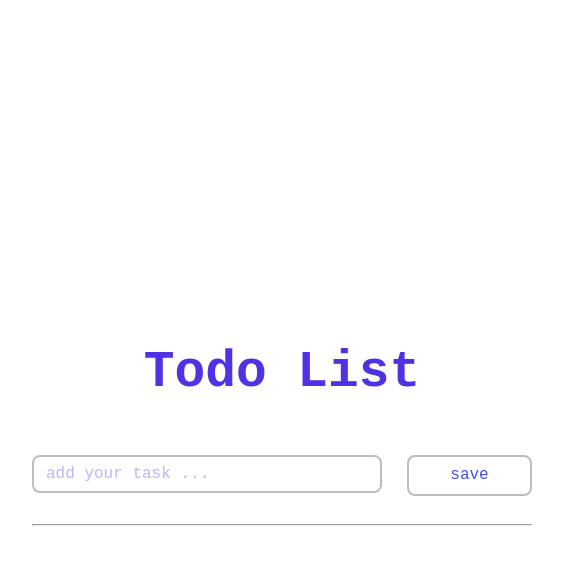
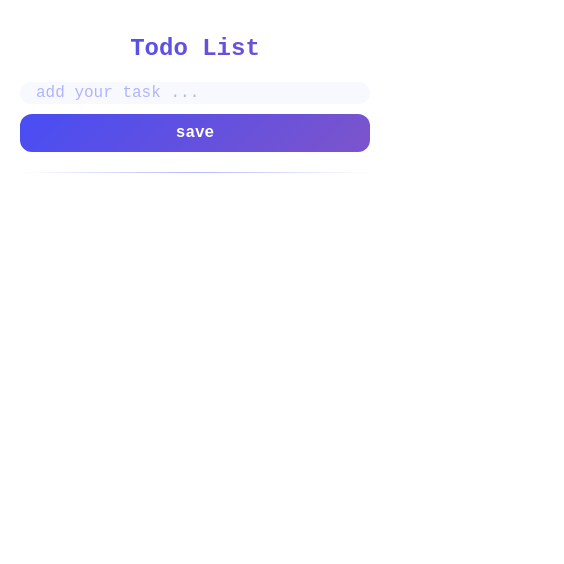
Before and after one commit to Alfaussa/Todo-List, a React (Vite) app in the folder Todo/todo-list/: page / in a window 390 px wide. Shown: the top 564 px of the page, 564 px wide, since content can reach past the window. Built offline with nearby package versions, Linux system fonts and the light colour scheme.

Commit message:
styles update

```diff
--- a/Todo/todo-list/src/App.css
+++ b/Todo/todo-list/src/App.css
@@ -1,84 +1,201 @@
 #root {
-  max-width: 1280px;
-  margin: 0 auto;
-  padding: 2rem;
-  text-align: center;
-  background: white;
+  min-height: 100vh;
+  margin: 0;
+  padding: 0;
 }
+
 *, *::before, *::after {
   box-sizing: border-box;
 }
-.todo-wrapper{
-  display: flex;
-  flex-direction: column;
-  width: 500px;
-  color:rgb(80, 50, 228);
+
+/* WRAPPER */
+.todo-wrapper {
+  width: 480px;
+  padding: 24px;
+  border-radius: 18px;
+  background: #ffffff;
+  color: #3b3fe0;
   font-family: monospace;
   font-size: 1rem;
-
+  box-shadow: 0 20px 40px rgba(72, 77, 244, 0.15);
 }
 
-.todo-form{
-display: flex;
-justify-content: space-between;
-margin: 20px 0px 20px;
+/* HEADER */
+.todo-header {
+  font-size: 28px;
+  margin-bottom: 16px;
+  text-align: center;
+  background: linear-gradient(90deg, #484df4, #7c54cb);
+  -webkit-background-clip: text;
+  -webkit-text-fill-color: transparent;
 }
-.todo-input{
-display: flex;
-  width: 70%;
-  height: calc(2.25rem + 2px);
-  padding: 0.375rem 0.75rem;
+
+/* FORM */
+.todo-form {
+  display: flex;
+  gap: 12px;
+  margin: 20px 0;
+}
+
+.todo-input {
+  flex: 1;
+  height: 44px;
+  padding: 0 14px;
   font-family: inherit;
   font-size: 1rem;
-  font-weight: 400;
-  line-height: 1.5;
   color: #3352c1;
-  background-color: #fff;
-  background-clip: padding-box;
-  border: 2px solid #bdbdbd;
-  border-radius: 0.5rem;
-  transition: border-color 0.15s ease-in-out, box-shadow 0.15s ease-in-out;
+  background: #f8f9ff;
+  border: 2px solid transparent;
+  border-radius: 12px;
+  transition: 0.25s;
 }
+
 .todo-input::placeholder {
   color: #484df4;
   opacity: 0.4;
 }
+
 .todo-input:focus {
-  color: #7c54cb;
-  background-color: #fff;
-  border-color: #979dde;
-  outline: 0;
-  box-shadow: 0 0 0 0.2rem rgba(158, 158, 158, 0.25);
+  background: #ffffff;
+  border-color: #7c54cb;
+  outline: none;
+  box-shadow: 0 0 0 4px rgba(124, 84, 203, 0.15);
 }
-.todo-button{
-width: 25%;
-background-color: #fff;
-  background-clip: padding-box;
-  border: 2px solid #bdbdbd;
-  border-radius: 0.5rem;
-  transition: border-color 0.15s ease-in-out, box-shadow 0.15s ease-in-out;
-   color: #484df4;
-   font-family: inherit;
+
+.todo-button {
+  width: 120px;
+  border-radius: 12px;
+  border: none;
+  background: linear-gradient(135deg, #484df4, #7c54cb);
+  color: #ffffff;
+  font-family: inherit;
+  font-weight: 600;
+  cursor: pointer;
+  transition: 0.25s;
 }
-.completed {
-  text-decoration: line-through;
+
+.todo-button:hover {
+  transform: translateY(-1px);
+  box-shadow: 0 10px 20px rgba(72, 77, 244, 0.35);
 }
-.todo-divider{
-  color: #382dd5;
-  border-bottom-width: 1px;
-    margin-left: 0;
-  margin-right: 0;
+
+/* DIVIDER */
+.todo-divider {
+  border: none;
+  height: 1px;
+  background: linear-gradient(90deg, transparent, #484df466, transparent);
+  margin: 20px 0;
 }
-.todo-container,.todo-icon-container {
+
+/* TODO ITEM */
+.todo-container {
   display: flex;
   align-items: center;
   justify-content: space-between;
-  margin: 10px 0 10px 0;
+  padding: 14px 16px;
+  margin: 10px 0;
+  border-radius: 14px;
+  background: #f8f9ff;
+  transition: 0.25s;
 }
-.todo-icon-container{
 
-width: 10%;
+.todo-container:hover {
+  background: #eef0ff;
 }
-.todo-item{
+
+.todo-item {
+  flex: 1;
   text-align: left;
+  cursor: pointer;
 }
+
+.completed {
+  text-decoration: line-through;
+  opacity: 0.5;
+}
+
+/* ICONS */
+.todo-icon-container {
+  display: flex;
+  gap: 10px;
+  margin-left: 12px;
+}
+
+.todo-icon-container svg {
+  cursor: pointer;
+  opacity: 0.6;
+  transition: 0.2s;
+}
+
+.todo-icon-container svg:hover {
+  opacity: 1;
+  transform: scale(1.15);
+}
+
+/* ANIMATION */
+@keyframes fadeIn {
+  from {
+    opacity: 0;
+    transform: translateY(6px);
+  }
+  to {
+    opacity: 1;
+    transform: translateY(0);
+  }
+}
+
+.todo-container {
+  animation: fadeIn 0.25s ease;
+}
+
+@keyframes scaleFadeIn {
+  from {
+    opacity: 0;
+    transform: scale(0.95) translateY(10px);
+  }
+  to {
+    opacity: 1;
+    transform: scale(1) translateY(0);
+  }
+}
+
+.todo-wrapper {
+  animation: scaleFadeIn 0.4s ease-out;
+}
+
+@media (max-width: 600px) {
+  #root {
+    padding: 0;
+  }
+
+  .todo-wrapper {
+    width: 100%;
+    height: 100vh;
+    border-radius: 0;
+    box-shadow: none;
+    padding: 20px;
+  }
+
+  .todo-header {
+    font-size: 24px;
+  }
+
+  .todo-form {
+    flex-direction: column;
+    gap: 10px;
+  }
+
+  .todo-button {
+    width: 100%;
+  }
+}
+
+.modal-overlay {
+  position: fixed;
+  inset: 0;
+  display: flex;
+  align-items: center;
+  justify-content: center;
+  background: rgba(72, 77, 244, 0.15);
+  backdrop-filter: blur(6px);
+}
--- a/Todo/todo-list/src/App.jsx
+++ b/Todo/todo-list/src/App.jsx
@@ -15,7 +15,7 @@ function App() {
         id: nanoid(),
         task: userInput,
         isCompleted:false,
-        isEdititg: false
+        isEditing: false
       }
       setTodos([...todos, newTask])
     }
@@ -27,13 +27,14 @@ function App() {
     setTodos([...todos.filter((todo)=>(id !== todo.id))])
   }
   const editTask = (id) => {
-    setTodos([...todos.map((todo)=>(id === todo.id) ? {...todo, isEdititg: !todo.isEdititg } : todo)])
+    setTodos([...todos.map((todo)=>(id === todo.id) ? {...todo, isEditing: !todo.isEditing } : todo)])
   }
   const editTodo = (task, id) => {
-   setTodos([...todos.map((todo)=>(id === todo.id) ? {...todo, task, isEdititg: !todo.isEdititg } : todo)])
+   setTodos([...todos.map((todo)=>(id === todo.id) ? {...todo, task, isEditing: !todo.isEditing } : todo)])
   }
 
   return (
+    <div className="modal-overlay">
     <div className='todo-wrapper'>
     <h1 className='todo-header'>Todo List</h1>
 
@@ -42,7 +43,7 @@ function App() {
     <hr className='todo-divider'/>
 
 {todos.map((todo)=>(
-  (todo.isEdititg) ?
+  (todo.isEditing) ?
   <EditTodoForm
   key={todo.id}
   task={todo}
@@ -60,6 +61,7 @@ function App() {
 
 
     </div>
+    </div>
   )
 
 }
```
Also changed, not shown: 2 other files (tests, documents, lock files or other folders).
